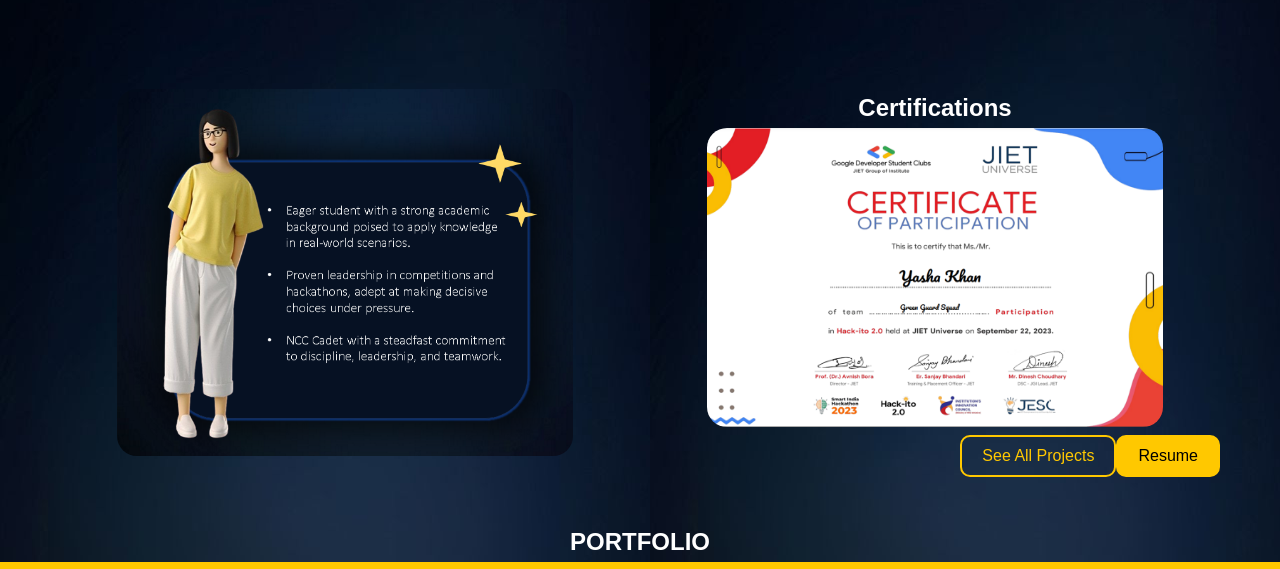
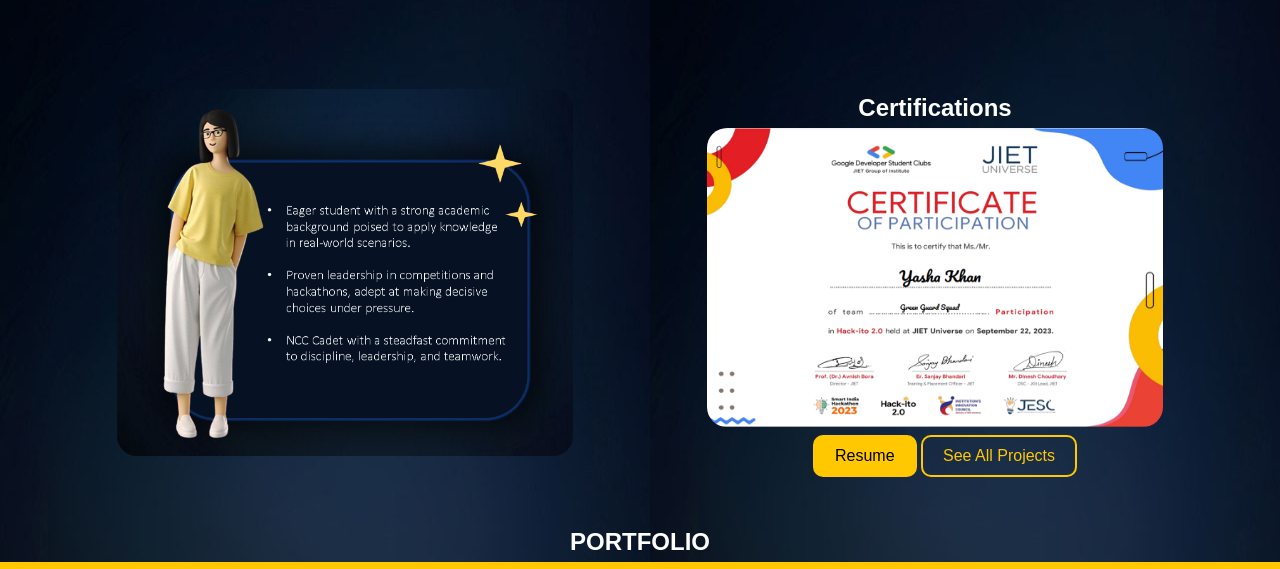
Before and after one commit to ykhan2476/ykhanportfolio.io, a plain HTML site: page index.html in a window 1280 px wide. Shown: the part 205-774 px from the top of the page. Drawn offline with Linux system fonts and the light colour scheme.

Commit message:
Update index.html

```diff
--- a/index.html
+++ b/index.html
@@ -189,10 +189,10 @@ nav a:hover {
             cursor: pointer;
             transition: background-color 0.3s, color 0.3s;
             border-radius: 10px;
-            float: right;
+
         }
         .fullyellow-button {
-
+           margin-left:20px;
             background-color: rgb(255, 200, 0);
             border: 2px solid rgb(255, 200, 0);
             color: black;
@@ -201,7 +201,6 @@ nav a:hover {
             cursor: pointer;
             transition: background-color 0.3s, color 0.3s;
             border-radius: 10px;
-            float: right;
             color:black;
         }
         .yellow-button:hover {
```
